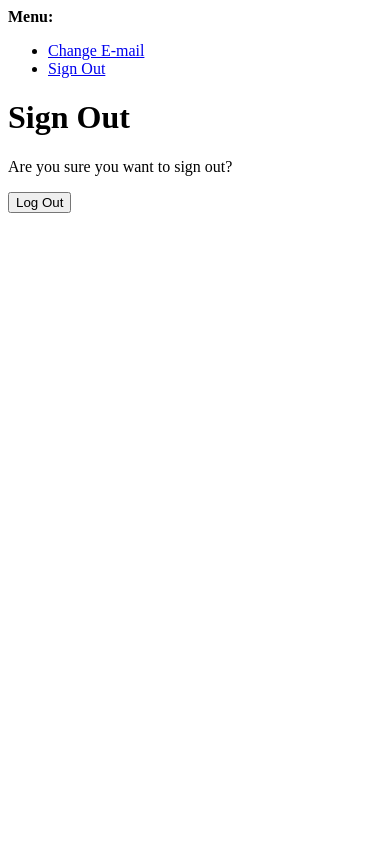
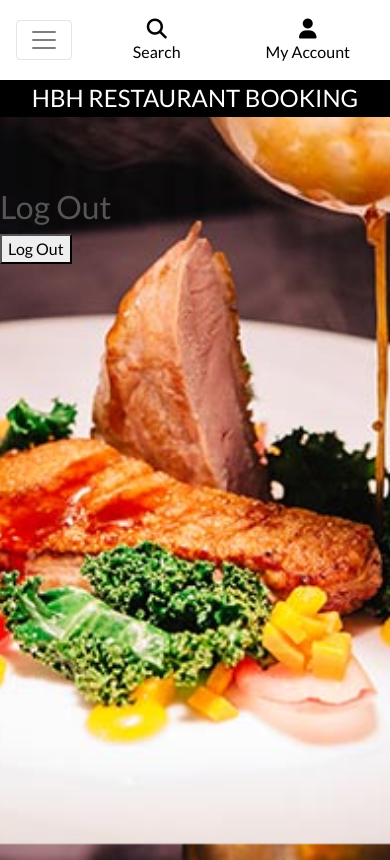
Before and after one commit to aticodein/HBH-Restaurant-Booking, a Django app: page /accounts/logout/ in a window 390 px wide. Before the commit the page ends 213 px from the top, so only its background shows below. Run offline with Django 3.2, Linux system fonts and the light colour scheme; the visitor is signed in with stand-in values (Sample User, id 1); some libraries are stand-ins or nearby versions.

Commit message:
log in log out page styling

```diff
--- a/booking/templates/bookings/add_bookings.html
+++ b/booking/templates/bookings/add_bookings.html
@@ -14,11 +14,12 @@
 
 
 {% block content %}
+<div class="place-holder"></div>
     <div class="container h-100">
     {% if request.user.is_authenticated %}
         <div class="row h-100">
-            <div class="col-7 col-md-6 my-auto">
-                 <h4 class="display-5 logo-font text-white">Add bookings</h4>
+            <div class="">
+                 <h4 class="display-6 logo-font text-white bg-black">Add bookings</h4>
     {% load crispy_forms_tags %}
     <form method="POST" action="add_booking">
        {% csrf_token %}
--- a/booking/templates/bookings/edit_bookings.html
+++ b/booking/templates/bookings/edit_bookings.html
@@ -14,6 +14,7 @@
 
 
 {% block content %}
+<div class="place-holder"></div>
     <div class="container h-100">
     {% if request.user.is_authenticated %}
         <div class="row h-100">
--- a/home/templates/home/index.html
+++ b/home/templates/home/index.html
@@ -13,6 +13,7 @@
 {% endblock %}
 
 {% block content %}
+<div class="place-holder"></div>
     <div class="container h-100">
     {% if request.user.is_authenticated %}
         <div class="row h-100">
--- a/templates/allauth/account/login.html
+++ b/templates/allauth/account/login.html
@@ -13,6 +13,7 @@
 {% endblock %}
 
 {% block content %}
+<div class="place-holder"></div>
 
 
 
@@ -20,7 +21,7 @@
    <div class="container h-100">
 
         <div class="row h-100">
-            <div class="col-7 col-md-6 my-auto">
+            <div class="">
                 <h5 class="display-4 logo-font text-black"></h5>
                  <h2>Log in here or register</h2>
 
--- a/templates/allauth/account/logout.html
+++ b/templates/allauth/account/logout.html
@@ -1,21 +1,43 @@
-{% extends "account/base.html" %}
+<!doctype html>
 
-{% load i18n %}
+{% extends "base.html" %}
+{% load static %}
 
-{% block head_title %}{% trans "Sign Out" %}{% endblock %}
+{% block page_header %}
+    <div class="container header-container">
+        <div class="row">
+            <div class="col"></div>
+        </div>
+    </div>
+
+{% endblock %}
 
 {% block content %}
-<h1>{% trans "Sign Out" %}</h1>
+<div class="place-holder"></div>
 
-<p>{% trans 'Are you sure you want to sign out?' %}</p>
 
-<form method="post" action="{% url 'account_logout' %}">
+
+{% load crispy_forms_tags %}
+   <div class="container h-100">
+
+        <div class="row h-100">
+<div class="">
+                <h5 class="display-3 logo-font text-black"></h5>
+                 <h2>Log Out</h2>
+
+
+<form class="login" method="POST" action="{% url 'account_logout' %}">
   {% csrf_token %}
+  {{ form|crispy }}
   {% if redirect_field_value %}
-  <input type="hidden" name="{{ redirect_field_name }}" value="{{ redirect_field_value }}"/>
+  <input type="hidden" name="{{ redirect_field_name }}" value="{{ redirect_field_value }}" />
   {% endif %}
-  <button type="submit">{% trans 'Log Out' %}</button>
+  <button class="primaryAction" type="submit">Log Out</button>
 </form>
 
 
 {% endblock %}
+
+</div>
+</div>
+</div>
--- a/templates/base.html
+++ b/templates/base.html
@@ -74,7 +74,7 @@
                         <div class="dropdown-menu border-0" aria-labelledby="user-options">
                             {% if request.user.is_authenticated %}
                                 {% if request.user.is_superuser %}
-                                    <a href="" class="dropdown-item">Booking Management</a>
+                                    <a href="https://8000-af580f0c-cfe1-45c3-b99a-cdbb438422a9.ws-eu01.gitpod.io/admin/" class="dropdown-item" target="blank">Booking Management</a>
                                 {% endif %}
                                 <a href="" class="dropdown-item">My Profile</a>
                                 <a href="{% url 'account_logout' %}" class="dropdown-item">Logout</a>
@@ -84,7 +84,7 @@
                             {% endif %}
                         </div>
                     </li>
-                    <li class="list-inline-item">
+                    <li class="list-inline-item d-none">
                         <a class="{% if grand_total %}text-info font-weight-bold{% else %}text-black{% endif %} nav-link" href="">
                             <div class="text-center">
                                 <div><i class="fas fa-book fa-lg"></i></div>
--- a/templates/includes/mobile-top-header.html
+++ b/templates/includes/mobile-top-header.html
@@ -42,7 +42,7 @@
         {% endif %}
     </div>
 </li>
-<li class="list-inline-item">
+<li class="list-inline-item d-none">
     <a class="{% if grand_total %}text-primary font-weight-bold{% else %}text-black{% endif %} nav-link d-block d-lg-none" href="">
         <div class="text-center">
             <div><i class="fas fa-book fa-lg"></i></div>
```
Also changed, not shown: booking/templates/bookings/display_bookings.html (+4 -4 lines).
